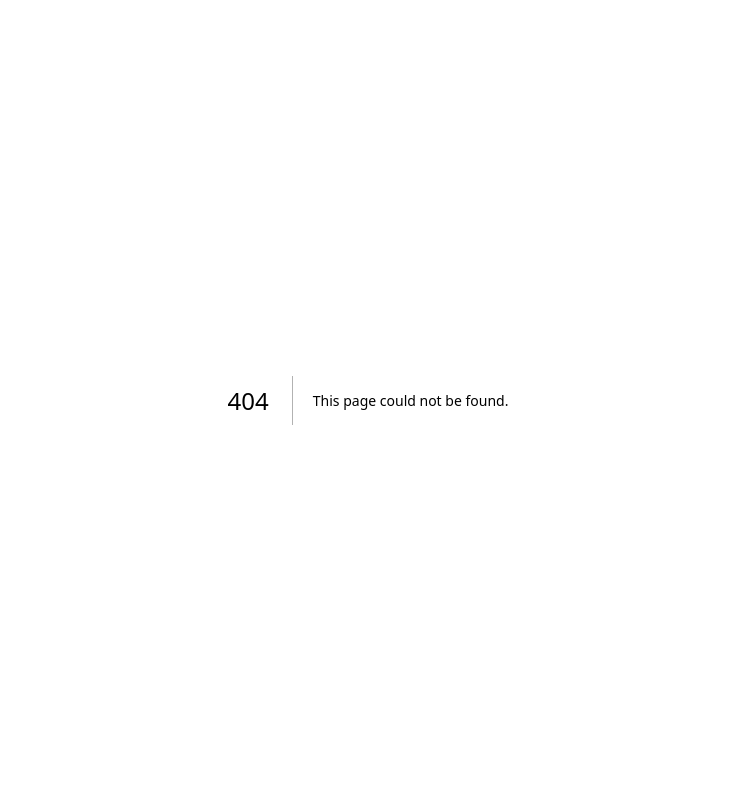
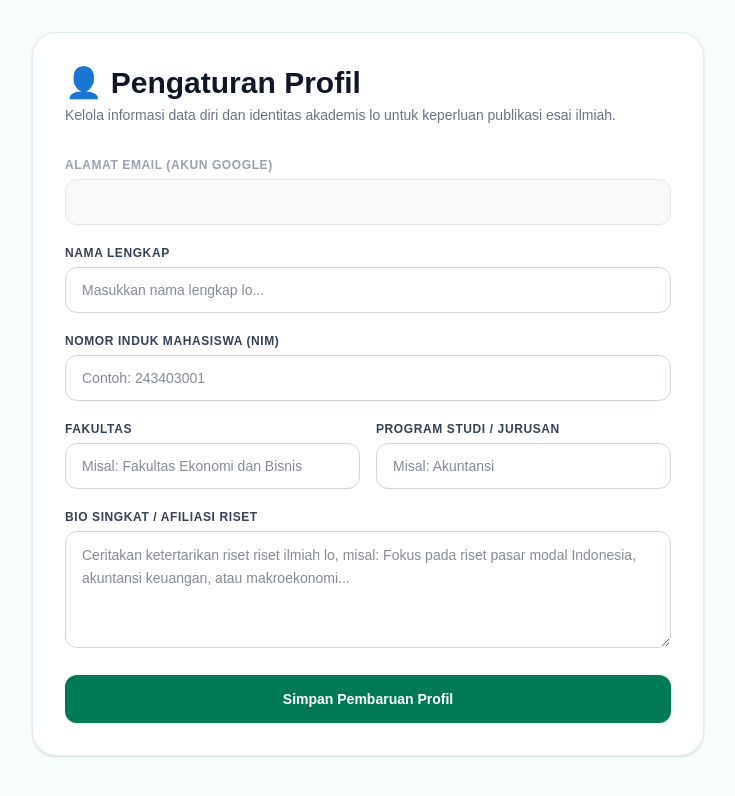
Before and after one commit to andi313131/sidika-portal, a Next.js app: page /dashboard/profile in a window 1280 px wide. Before the commit this address had no page. Shown: the top 796 px of the page, without its empty margins (272-1007 px from the left). Built offline with nearby package versions, Linux system fonts and the light colour scheme; no server answers.

Commit message:
feat: add user profile database extension, update api, and profile settings form layout

```diff
--- /dev/null
+++ b/app/api/user/profile/route.ts
@@ -0,0 +1,33 @@
+import { NextResponse } from "next/server";
+import { auth } from "@/auth";
+import { prisma } from "@/lib/prisma";
+
+export async function PUT(req: Request) {
+    try {
+        // 1. Cek autentikasi session user yang sedang login via Auth.js
+        const session = await auth();
+        if (!session || !session.user?.email) {
+            return NextResponse.json({ error: "Unauthorized" }, { status: 401 });
+        }
+
+        // 2. Tangkap payload body data dari frontend
+        const { name, nim, faculty, major, bio } = await req.json();
+
+        // 3. Update data ke database menggunakan prisma berdasarkan email user yang aktif
+        const updatedUser = await prisma.user.update({
+            where: { email: session.user.email },
+            data: {
+                name: name?.trim() || null,
+                nim: nim?.trim() || null,
+                faculty: faculty?.trim() || null,
+                major: major?.trim() || null,
+                bio: bio?.trim() || null,
+            },
+        });
+
+        return NextResponse.json({ message: "Profil berhasil diperbarui!", user: updatedUser });
+    } catch (error: any) {
+        console.error("PROFILE_UPDATE_ERROR:", error);
+        return NextResponse.json({ error: "Gagal memperbarui profil" }, { status: 500 });
+    }
+}
--- /dev/null
+++ b/app/dashboard/profile/page.tsx
@@ -0,0 +1,173 @@
+"use client";
+
+import { useState, useEffect, FormEvent } from "react";
+import { useRouter } from "next/navigation";
+
+export default function ProfilePage() {
+    const router = useRouter();
+
+    // State Input Form Profil
+    const [name, setName] = useState<string>("");
+    const [email, setEmail] = useState<string>("");
+    const [nim, setNim] = useState<string>("");
+    const [faculty, setFaculty] = useState<string>("");
+    const [major, setMajor] = useState<string>("");
+    const [bio, setBio] = useState<string>("");
+
+    const [loading, setLoading] = useState<boolean>(true);
+    const [isSaving, setIsSaving] = useState<boolean>(false);
+
+    // 1. Ambil data user yang sedang aktif saat halaman pertama kali dibuka
+    useEffect(() => {
+        const fetchUserData = async () => {
+            try {
+                const res = await fetch("/api/auth/session");
+                if (res.ok) {
+                    const sessionData = await res.json();
+                    if (sessionData?.user) {
+                        // Ambil data user mendalam dari database via endpoint session atau buat API detail user terpisah
+                        setName(sessionData.user.name || "");
+                        setEmail(sessionData.user.email || "");
+                        setNim(sessionData.user.nim || "");
+                        setFaculty(sessionData.user.faculty || "");
+                        setMajor(sessionData.user.major || "");
+                        setBio(sessionData.user.bio || "");
+                    }
+                }
+            } catch (err) {
+                console.error("Gagal memuat data user", err);
+            } finally {
+                setLoading(false);
+            }
+        };
+
+        fetchUserData();
+    }, []);
+
+    // 2. Fungsi Kirim Data Update ke API Backend
+    const handleSaveProfile = async (e: FormEvent) => {
+        e.preventDefault();
+        setIsSaving(true);
+
+        try {
+            const res = await fetch("/api/user/profile", {
+                method: "PUT",
+                headers: { "Content-Type": "application/json" },
+                body: JSON.stringify({ name, nim, faculty, major, bio }),
+            });
+
+            if (res.ok) {
+                alert("🎉 Sukses! Data profil kamu berhasil diperbarui.");
+                router.refresh();
+            } else {
+                alert("Gagal memperbarui data profil.");
+            }
+        } catch (error) {
+            console.error(error);
+            alert("Terjadi kesalahan jaringan.");
+        } finally {
+            setIsSaving(false);
+        }
+    };
+
+    if (loading) {
+        return (
+            <div className="text-center py-12 text-gray-500 font-medium animate-pulse">
+                ⏳ Memuat biodata akademis...
+            </div>
+        );
+    }
+
+    return (
+        <div className="min-h-screen bg-emerald-50/40 p-4 md:p-8">
+            <div className="max-w-2xl mx-auto bg-white rounded-3xl shadow-sm border border-emerald-900/10 p-6 md:p-8">
+
+                <h1 className="text-2xl md:text-3xl font-bold text-gray-900 mb-1">👤 Pengaturan Profil</h1>
+                <p className="text-gray-500 text-sm mb-8">Kelola informasi data diri dan identitas akademis lo untuk keperluan publikasi esai ilmiah.</p>
+
+                <form onSubmit={handleSaveProfile} className="space-y-5">
+                    {/* Email Box (Disabled karena Email adalah identitas OAuth utama login) */}
+                    <div>
+                        <label className="block text-xs font-bold text-gray-400 uppercase tracking-wider mb-1.5">Alamat Email (Akun Google)</label>
+                        <input
+                            type="email"
+                            value={email}
+                            disabled
+                            className="w-full px-4 py-3 rounded-xl border border-gray-200 bg-gray-50 text-gray-400 cursor-not-allowed font-medium text-sm"
+                        />
+                    </div>
+
+                    {/* Nama Lengkap */}
+                    <div>
+                        <label className="block text-xs font-bold text-gray-700 uppercase tracking-wider mb-1.5">Nama Lengkap</label>
+                        <input
+                            type="text"
+                            value={name}
+                            onChange={(e) => setName(e.target.value)}
+                            placeholder="Masukkan nama lengkap lo..."
+                            className="w-full px-4 py-3 rounded-xl border border-gray-300 text-gray-900 focus:outline-none focus:border-emerald-600 focus:ring-2 focus:ring-emerald-600/20 transition-all font-medium text-sm"
+                        />
+                    </div>
+
+                    {/* NIM */}
+                    <div>
+                        <label className="block text-xs font-bold text-gray-700 uppercase tracking-wider mb-1.5">Nomor Induk Mahasiswa (NIM)</label>
+                        <input
+                            type="text"
+                            value={nim}
+                            onChange={(e) => setNim(e.target.value)}
+                            placeholder="Contoh: 243403001"
+                            className="w-full px-4 py-3 rounded-xl border border-gray-300 text-gray-900 focus:outline-none focus:border-emerald-600 focus:ring-2 focus:ring-emerald-600/20 transition-all text-sm"
+                        />
+                    </div>
+
+                    {/* Grid Fakultas & Jurusan */}
+                    <div className="grid grid-cols-1 sm:grid-cols-2 gap-4">
+                        <div>
+                            <label className="block text-xs font-bold text-gray-700 uppercase tracking-wider mb-1.5">Fakultas</label>
+                            <input
+                                type="text"
+                                value={faculty}
+                                onChange={(e) => setFaculty(e.target.value)}
+                                placeholder="Misal: Fakultas Ekonomi dan Bisnis"
+                                className="w-full px-4 py-3 rounded-xl border border-gray-300 text-gray-900 focus:outline-none focus:border-emerald-600 focus:ring-2 focus:ring-emerald-600/20 transition-all text-sm"
+                            />
+                        </div>
+                        <div>
+                            <label className="block text-xs font-bold text-gray-700 uppercase tracking-wider mb-1.5">Program Studi / Jurusan</label>
+                            <input
+                                type="text"
+                                value={major}
+                                onChange={(e) => setMajor(e.target.value)}
+                                placeholder="Misal: Akuntansi"
+                                className="w-full px-4 py-3 rounded-xl border border-gray-300 text-gray-900 focus:outline-none focus:border-emerald-600 focus:ring-2 focus:ring-emerald-600/20 transition-all text-sm"
+                            />
+                        </div>
+                    </div>
+
+                    {/* Bio Singkat */}
+                    <div>
+                        <label className="block text-xs font-bold text-gray-700 uppercase tracking-wider mb-1.5">Bio Singkat / Afiliasi Riset</label>
+                        <textarea
+                            rows={4}
+                            value={bio}
+                            onChange={(e) => setBio(e.target.value)}
+                            placeholder="Ceritakan ketertarikan riset riset ilmiah lo, misal: Fokus pada riset pasar modal Indonesia, akuntansi keuangan, atau makroekonomi..."
+                            className="w-full px-4 py-3 rounded-xl border border-gray-300 text-gray-900 focus:outline-none focus:border-emerald-600 focus:ring-2 focus:ring-emerald-600/20 transition-all text-sm leading-relaxed"
+                        />
+                    </div>
+
+                    {/* Button Submit */}
+                    <button
+                        type="submit"
+                        disabled={isSaving}
+                        className="w-full py-3.5 bg-emerald-700 hover:bg-emerald-800 text-white font-semibold rounded-xl transition-all shadow-sm shadow-emerald-700/10 hover:shadow-md cursor-pointer disabled:bg-gray-300 disabled:cursor-not-allowed flex items-center justify-center text-sm"
+                    >
+                        {isSaving ? "⏳ Menyimpan Perubahan..." : "Simpan Pembaruan Profil"}
+                    </button>
+                </form>
+
+            </div>
+        </div>
+    );
+}
```
